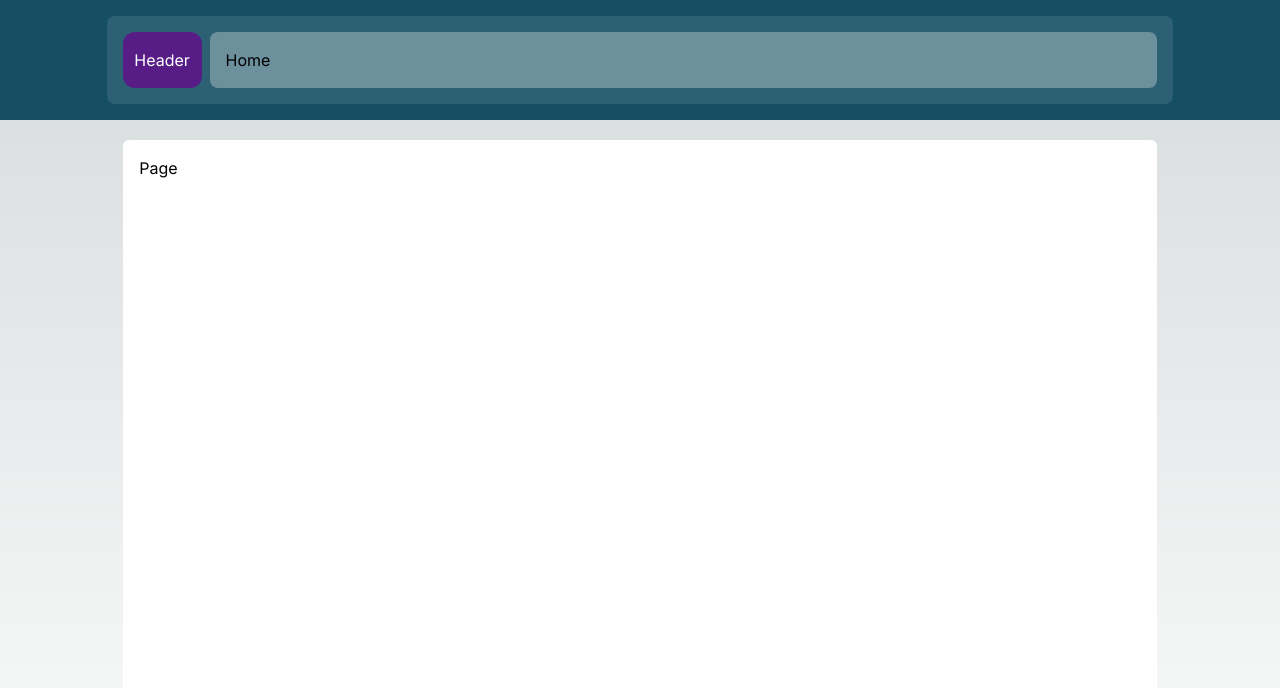
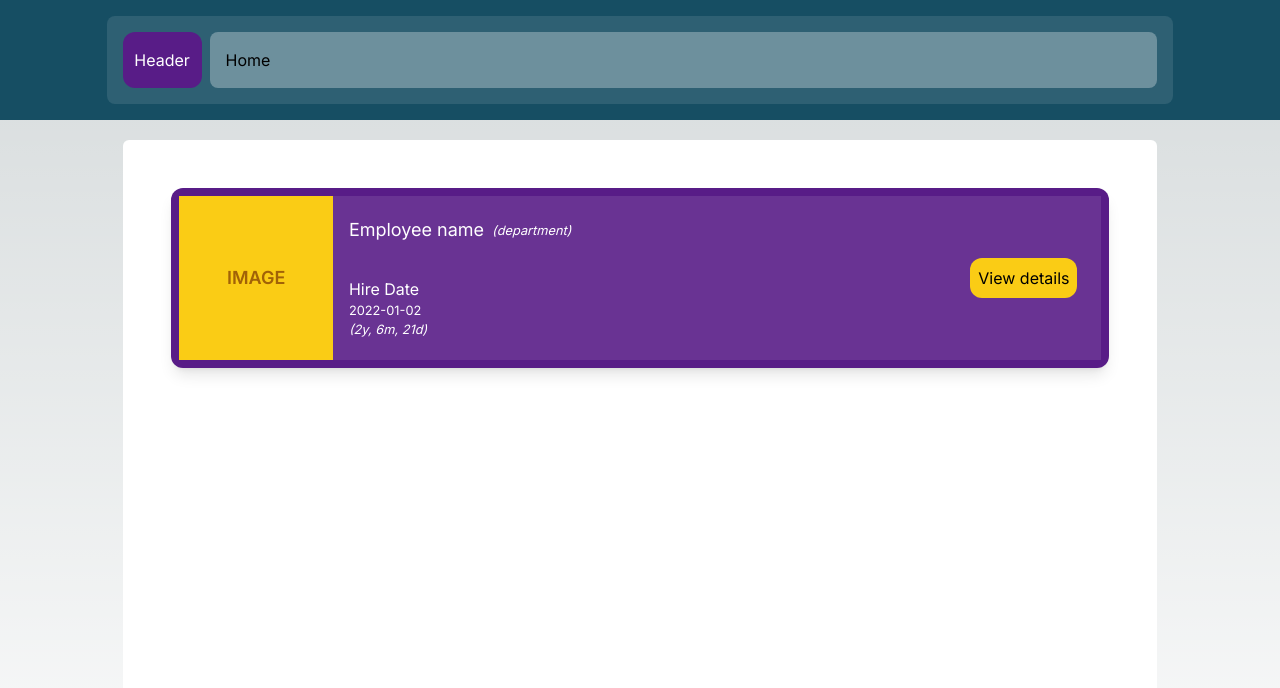
Before and after one commit to howmarketing/employee-maintenance-fullstack-sample-app, a Next.js app: page / in a window 1280 px wide. Shown: the top 688 px of the page. Built offline with nearby package versions, Linux system fonts and the light colour scheme.

Commit message:
feat(ui-employee-card): EmployeeCard component created

```diff
--- a/src/app/page.tsx
+++ b/src/app/page.tsx
@@ -1,9 +1,10 @@
+import { EmployeeCard } from "@/components/employee-card/employee-card";
 import Image from "next/image";
 
 export default function Home() {
   return (
-	<div className="bg-green flex flex-row flex-wrap justify-start items-start p-4 w-full">
-		<h1>Page</h1>
+	<div className="col-span-12 col-start-1 grid grid-cols-12 p-8">
+		<EmployeeCard/>
 	</div>
   );
 }
--- /dev/null
+++ b/src/components/card/card.tsx
@@ -0,0 +1,9 @@
+export const Card = ({ children }: Readonly<{ children: React.ReactNode }>) => {
+	return (
+		<div
+			style={{ minHeight: '180px' }}
+			className="shadow-lg m-4 p-2 rounded-xl grid grid-cols-12 col-span-12 col-start-1 bg-purple-900 justify-start items-stretch flex-wrap flex-row">
+			{children}
+		</div>
+	)
+}
--- /dev/null
+++ b/src/components/employee-card/employee-card.tsx
@@ -0,0 +1,30 @@
+import { Card } from "@/components/card/card";
+
+export const EmployeeCard = () => {
+	return (
+		<Card>
+			<div className="flex justify-center items-center col-span-2 bg-yellow-400">
+				<h1 className="text-yellow-700 text-lg font-semibold">IMAGE</h1>
+			</div>
+			<div className="grid grid-cols-12 gap-2 flex-row flex-wrap justify-stretch items-stretch p-2 col-span-8 bg-white/10">
+				<div className="col-span-12 flex gap-2 flex-row flex-wrap justify-start items-center bg-white/0 p-2 rounded-md">
+					<h1 className="text-white text-lg">Employee name</h1>
+					<small className="text-white"><i>(department)</i></small>
+				</div>
+				<div className="col-span-12 flex flex-col flex-wrap justify-center items-start bg-white/0 p-2 rounded-md">
+					<h2 className="text-white text-md">Hire Date</h2>
+					<small className="text-white">2022-01-02</small>
+					<small className="text-white"><i>(2y, 6m, 21d)</i></small>
+				</div>
+			</div>
+			<div className="col-span-2 bg-white/10 flex flex-row flex-wrap justify-center items-center">
+				<div className="flex flex-col flex-wrap justify-center items-center">
+					<button className="bg-yellow-400 rounded-xl p-2">
+						View details
+					</button>
+				</div>
+			</div>
+
+		</Card>
+	);
+}
```
Also changed, not shown: src/components/header/card/card.tsx (deleted, +0 -7 lines).
